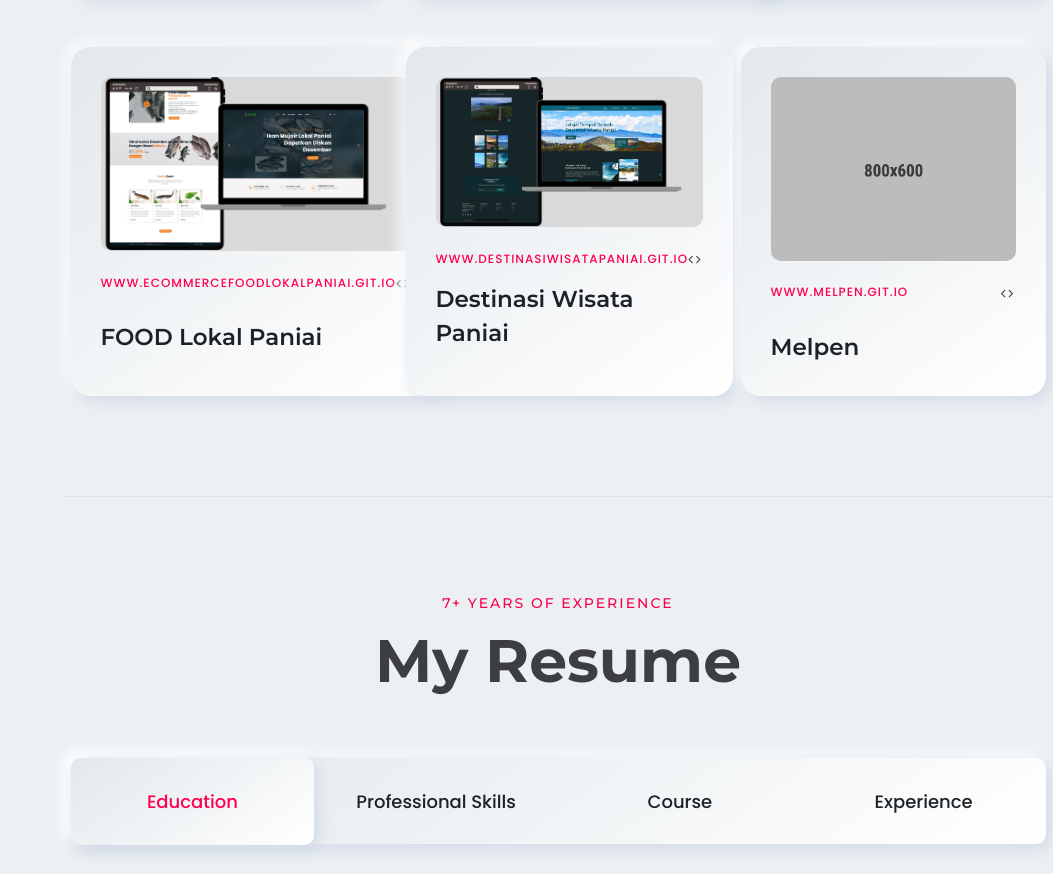
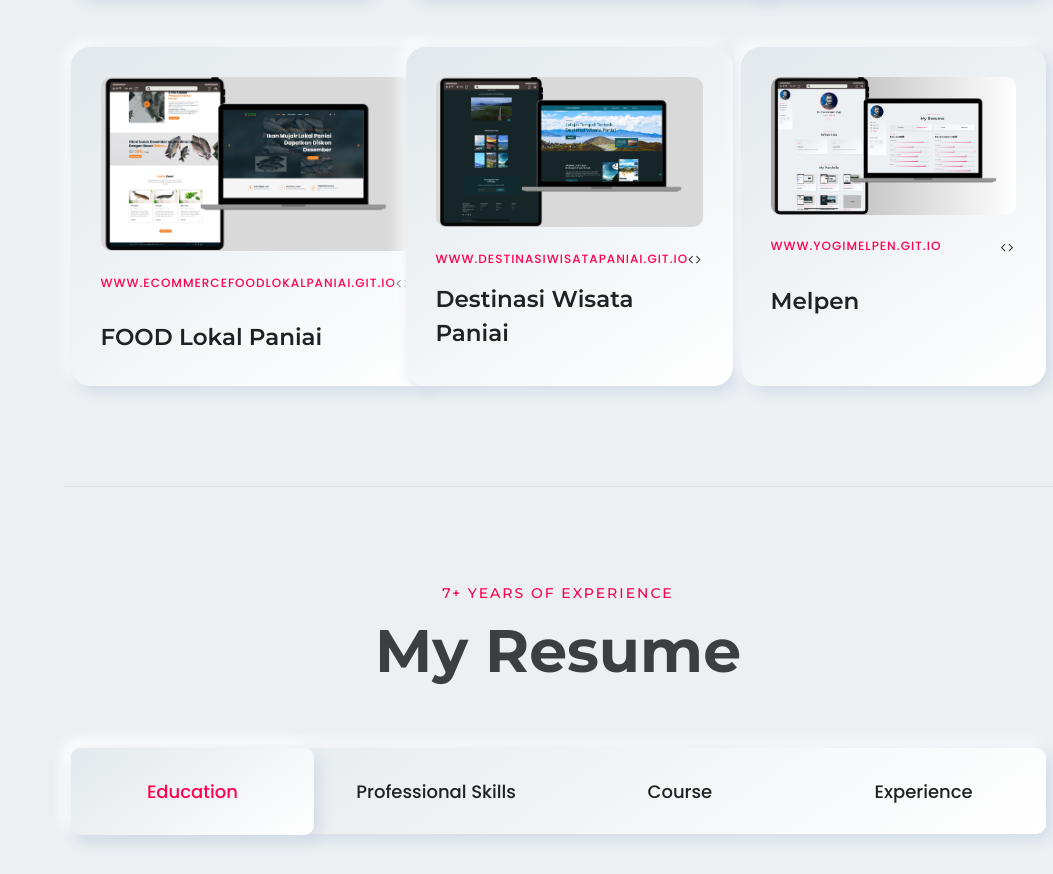
Before and after one commit to melpenyogi/yogimelpen, a plain HTML site: page index.html in a window 1280 px wide. Shown: the part 2039-2913 px from the top of the page, without its empty margins (227-1280 px from the left). Drawn offline with Linux system fonts and the light colour scheme; files whose address does not match are found by name.

Commit message:
Update portofolio

```diff
--- a/index.html
+++ b/index.html
@@ -699,7 +699,7 @@
                   <div class="thumbnail">
                     <a href="javascript:void(0)">
                       <img
-                        src="assets/images/portfolio/portfolio-06.jpg"
+                        src="assets/images/portfolio/projek-07.png"
                         alt="Personal Portfolio Images"
                       />
                     </a>
@@ -707,7 +707,7 @@
                   <div class="content">
                     <div class="category-info">
                       <div class="category-list">
-                        <a href="javascript:void(0)">www.Melpen.git.io</a>
+                        <a href="javascript:void(0)">www.yogimelpen.git.io</a>
                       </div>
                       <div class="meta">
                         <span
```
Also changed, not shown: assets/images/portfolio/banner-02.png (deleted), assets/images/portfolio/projek-07.png (added).
